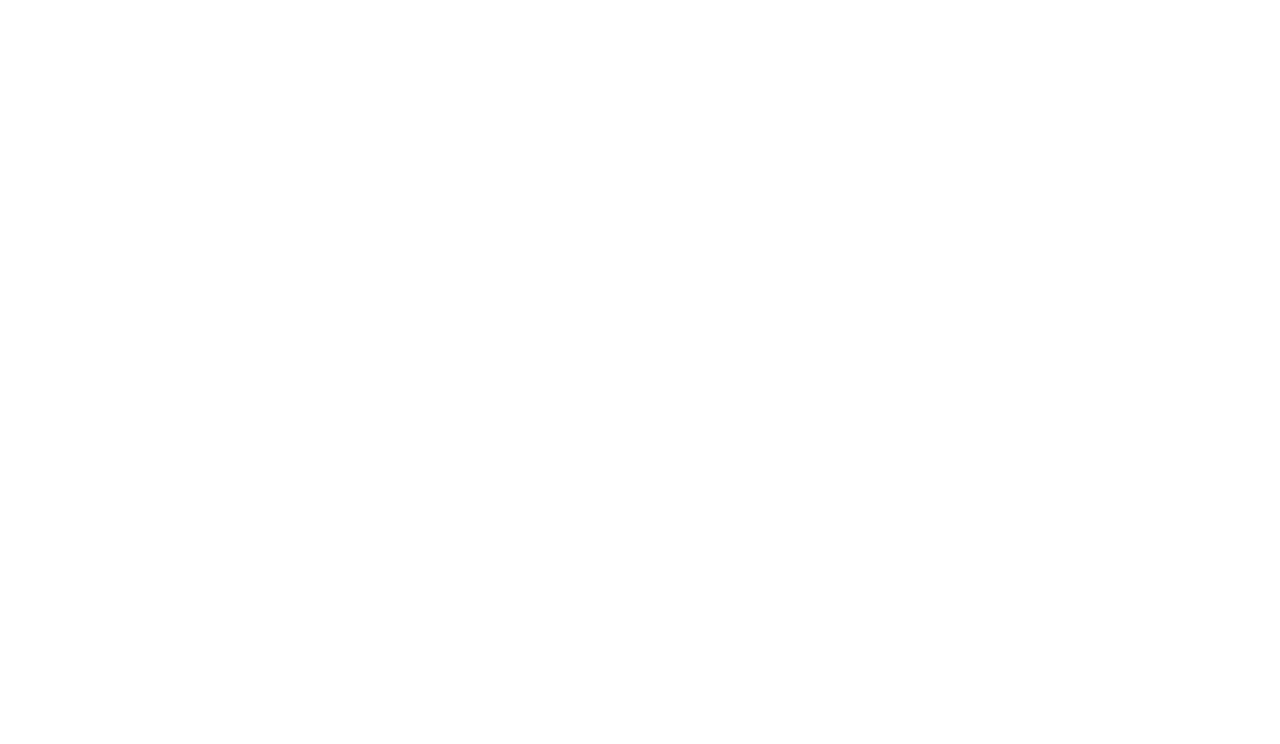
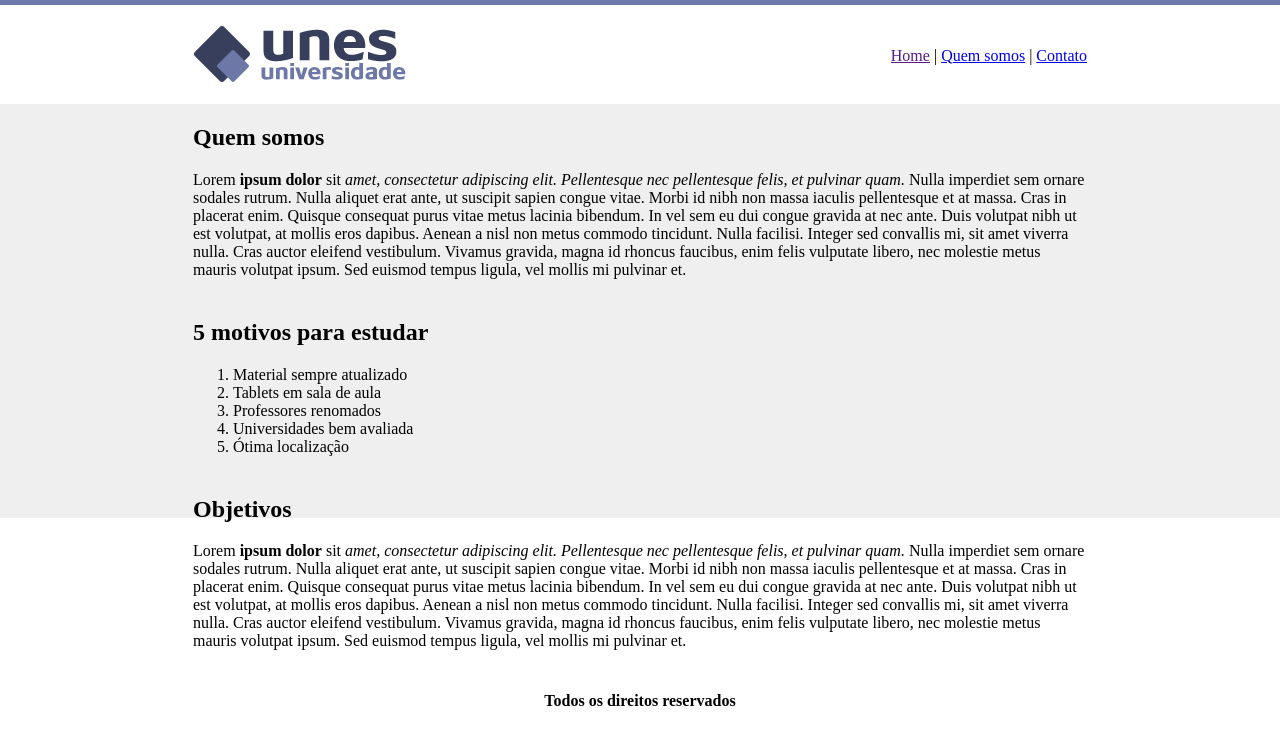
Before and after one commit to WesleyBarbosaMR/unes_universidade_site, a plain HTML site: page quem_somos.html in a window 1280 px wide. Drawn offline with Linux system fonts and the light colour scheme.

Commit message:
Second Commit

```diff
--- a/quem_somos.html
+++ b/quem_somos.html
@@ -4,7 +4,67 @@
         <meta charset="UTF-8">
         <title>Quem somos</title>
     </head>
-<body>
-
+    <body background="images/fundo.png">
+    <table width="900" align="center">
+        <tr>
+            <td height="89">
+                <img src="images/logo.png">
+            </td>
+            <td align="right">
+                <a href="">Home</a> |
+                <a href="quem_somos.html">Quem somos</a> |
+                <a href="contato.html">Contato</a>
+            </td>
+        </tr>
+        <tr>
+            <td colspan="2">
+                <h2>Quem somos</h2>
+                <p>
+                    Lorem <strong>ipsum dolor</strong> sit <em>amet, consectetur adipiscing elit. Pellentesque nec pellentesque felis,
+                    et pulvinar quam.</em> Nulla imperdiet sem ornare sodales rutrum. Nulla aliquet erat ante, ut
+                    suscipit sapien congue vitae. Morbi id nibh non massa iaculis pellentesque et at massa. Cras in
+                    placerat enim. Quisque consequat purus vitae metus lacinia bibendum. In vel sem eu dui congue
+                    gravida at nec ante. Duis volutpat nibh ut est volutpat, at mollis eros dapibus. Aenean a nisl
+                    non metus commodo tincidunt. Nulla facilisi. Integer sed convallis mi, sit amet viverra nulla.
+                    Cras auctor eleifend vestibulum. Vivamus gravida, magna id rhoncus faucibus, enim felis
+                    vulputate libero, nec molestie metus mauris volutpat ipsum. Sed euismod tempus ligula, vel
+                    mollis mi pulvinar et.
+                </p>
+            </td>
+        </tr>
+        <tr>
+            <td colspan="2">
+                <h2>5 motivos para estudar</h2>
+                <ol>
+                    <li>Material sempre atualizado</li>
+                    <li>Tablets em sala de aula</li>
+                    <li>Professores renomados</li>
+                    <li>Universidades bem avaliada</li>
+                    <li>Ótima localização</li>
+                </ol>
+            </td>
+        </tr>
+        <tr>
+            <td colspan="2">
+                <h2>Objetivos</h2>
+                <p>
+                    Lorem <strong>ipsum dolor</strong> sit <em>amet, consectetur adipiscing elit. Pellentesque nec pellentesque felis,
+                    et pulvinar quam.</em> Nulla imperdiet sem ornare sodales rutrum. Nulla aliquet erat ante, ut
+                    suscipit sapien congue vitae. Morbi id nibh non massa iaculis pellentesque et at massa. Cras in
+                    placerat enim. Quisque consequat purus vitae metus lacinia bibendum. In vel sem eu dui congue
+                    gravida at nec ante. Duis volutpat nibh ut est volutpat, at mollis eros dapibus. Aenean a nisl
+                    non metus commodo tincidunt. Nulla facilisi. Integer sed convallis mi, sit amet viverra nulla.
+                    Cras auctor eleifend vestibulum. Vivamus gravida, magna id rhoncus faucibus, enim felis
+                    vulputate libero, nec molestie metus mauris volutpat ipsum. Sed euismod tempus ligula, vel
+                    mollis mi pulvinar et.
+                </p>
+            </td>
+        </tr>
+        <tr>
+            <td colspan="2" align="center">
+                <h4>Todos os direitos reservados</h4>
+            </td>
+        </tr>
+        </table>
     </body>
 </html>
```
Lines whose indentation alone changed are shown as unchanged.
